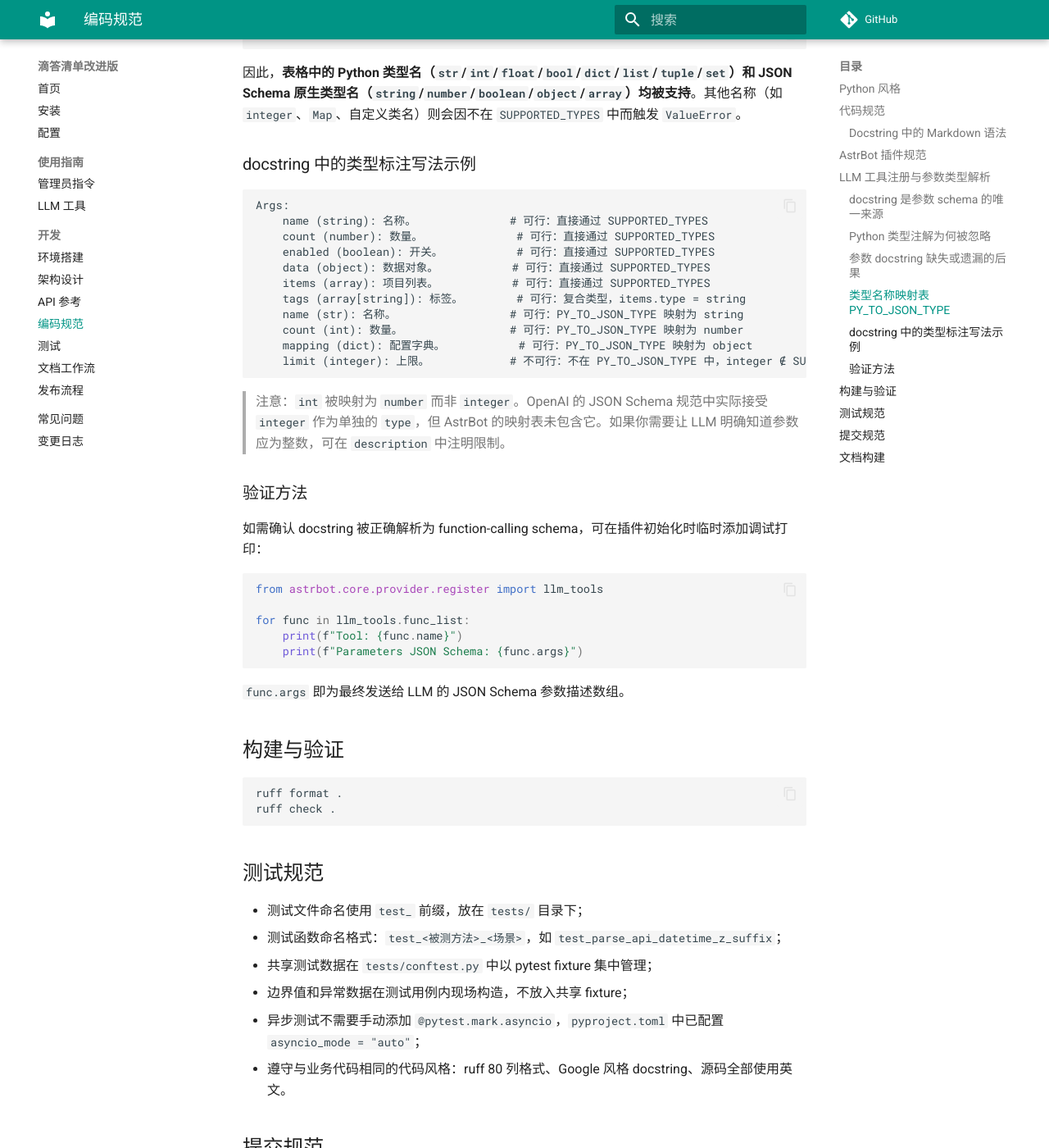
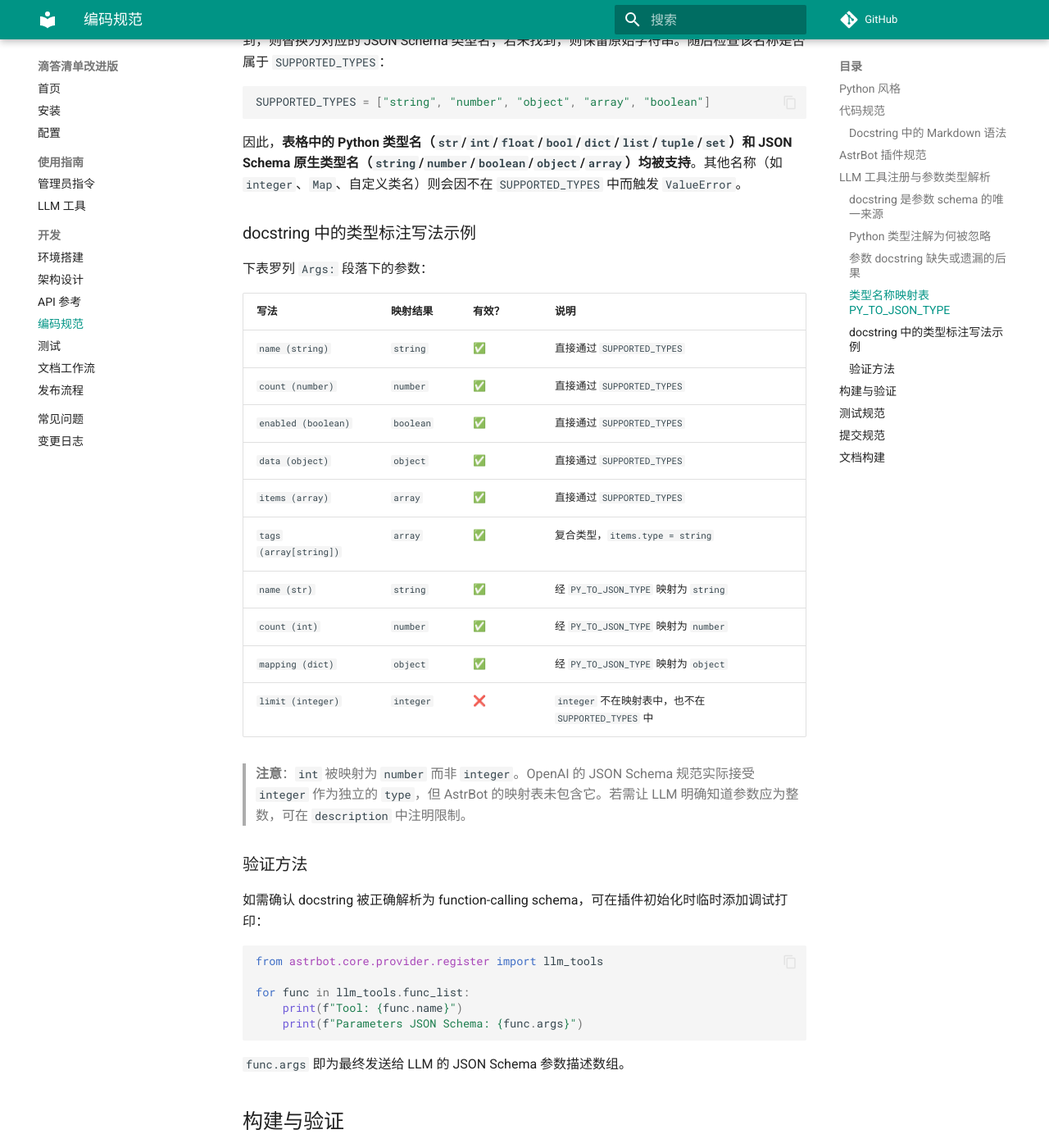
Before and after one commit to GitHubonline1396529/astrbot_plugin_dida_improved, an MkDocs documentation site: the page built from docs/development/coding-conventions.md, in a window 1280 px wide and 1400 px high, scrolled down 3311 px. Shown: the whole window at 82% size. Built offline with MkDocs 1.6.1 and Material for MkDocs 9.7.7, drawn with Linux system fonts in a browser that asks for light colours; comment, search, counter and statistics services are not loaded; some of the changed text lies outside the part shown.

Commit message:
docs: update coding conventions for docstring formatting and add known rendering limitations

````diff
--- a/docs/development/coding-conventions.md
+++ b/docs/development/coding-conventions.md
@@ -35,7 +35,8 @@
 - **参数名引用**：在 docstring 正文中引用参数时，用 `` `param_name` ``（代码风格）而非 `*param_name*`（斜体）；
 - **强调**：`**bold**` 和 `*italic*` 均可使用（两种语法一致）；
 - **注意块**：使用 Google 风格 `Note:` 段落头，内容缩进 4 空格，不使用 `.. note::` RST 指令；
-- **Google 风格段落**：`Note:`、`See Also:`、`Priority:`、`Values:` 等段落头下的**内容必须缩进 4 空格**，否则不会被 griffe 关联到段落头。
+- **Google 风格段落**：`Note:`、`See Also:`、`Priority:`、`Values:` 等段落头下的**内容必须缩进 4 空格**，否则不会被 griffe 关联到段落头；
+- **已知渲染局限**：griffe 会将 `Returns:` 段落中的每行文本独立解析为一条 return entry，而非在一个单元格内折行。跨行描述会在 API 文档中呈现为多个表格行。此行为由 griffe 决定，无法通过格式调整绕过。
 
 ## AstrBot 插件规范
 
@@ -114,21 +115,22 @@ SUPPORTED_TYPES = ["string", "number", "object", "array", "boolean"]
 
 ### docstring 中的类型标注写法示例
 
-```text
-Args:
-    name (string): 名称。              # 可行：直接通过 SUPPORTED_TYPES
-    count (number): 数量。              # 可行：直接通过 SUPPORTED_TYPES
-    enabled (boolean): 开关。           # 可行：直接通过 SUPPORTED_TYPES
-    data (object): 数据对象。           # 可行：直接通过 SUPPORTED_TYPES
-    items (array): 项目列表。           # 可行：直接通过 SUPPORTED_TYPES
-    tags (array[string]): 标签。        # 可行：复合类型，items.type = string
-    name (str): 名称。                 # 可行：PY_TO_JSON_TYPE 映射为 string
-    count (int): 数量。                # 可行：PY_TO_JSON_TYPE 映射为 number
-    mapping (dict): 配置字典。           # 可行：PY_TO_JSON_TYPE 映射为 object
-    limit (integer): 上限。            # 不可行：不在 PY_TO_JSON_TYPE 中，integer ∉ SUPPORTED_TYPES
-```
+下表罗列 `Args:` 段落下的参数：
 
-> 注意：`int` 被映射为 `number` 而非 `integer`。OpenAI 的 JSON Schema 规范中实际接受 `integer` 作为单独的 `type`，但 AstrBot 的映射表未包含它。如果你需要让 LLM 明确知道参数应为整数，可在 `description` 中注明限制。
+| 写法 | 映射结果 | 有效？ | 说明 |
+|------|----------|--------|------|
+| `name (string)` | `string` | ✅ | 直接通过 `SUPPORTED_TYPES` |
+| `count (number)` | `number` | ✅ | 直接通过 `SUPPORTED_TYPES` |
+| `enabled (boolean)` | `boolean` | ✅ | 直接通过 `SUPPORTED_TYPES` |
+| `data (object)` | `object` | ✅ | 直接通过 `SUPPORTED_TYPES` |
+| `items (array)` | `array` | ✅ | 直接通过 `SUPPORTED_TYPES` |
+| `tags (array[string])` | `array` | ✅ | 复合类型，`items.type = string` |
+| `name (str)` | `string` | ✅ | 经 `PY_TO_JSON_TYPE` 映射为 `string` |
+| `count (int)` | `number` | ✅ | 经 `PY_TO_JSON_TYPE` 映射为 `number` |
+| `mapping (dict)` | `object` | ✅ | 经 `PY_TO_JSON_TYPE` 映射为 `object` |
+| `limit (integer)` | `integer` | ❌ | `integer` 不在映射表中，也不在 `SUPPORTED_TYPES` 中 |
+
+> **注意**：`int` 被映射为 `number` 而非 `integer`。OpenAI 的 JSON Schema 规范实际接受 `integer` 作为独立的 `type`，但 AstrBot 的映射表未包含它。若需让 LLM 明确知道参数应为整数，可在 `description` 中注明限制。
 
 ### 验证方法
 
````
